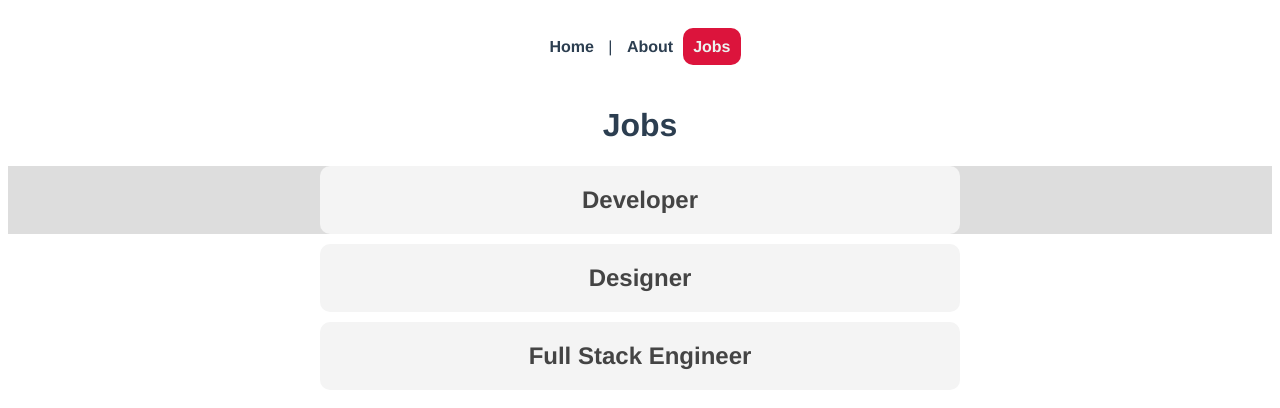
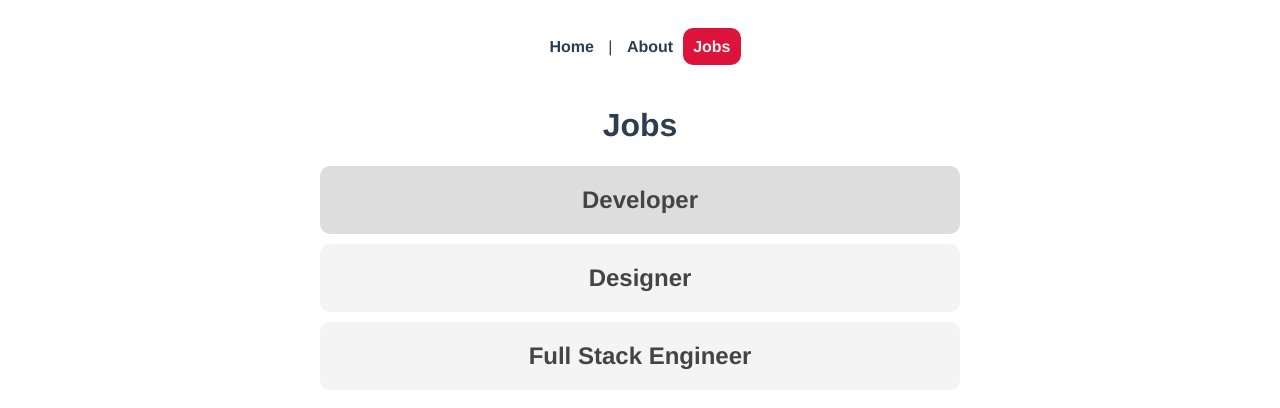
Before and after one commit to Lu-Smith/vue_router_training, a Vue app: page /jobs in a window 1280 px wide. In both pictures the pointer is over the element "Developer". Shown: the top 408 px of the page. Built offline with nearby package versions, Linux system fonts and the light colour scheme.

Commit message:
Updated style in Jobs.vue

```diff
--- a/src/views/jobs/Jobs.vue
+++ b/src/views/jobs/Jobs.vue
@@ -34,7 +34,7 @@ export default {
     color: #444;
 }
 
-.job:hover {
+.job h2:hover {
     background: #ddd;
 }
 
```
